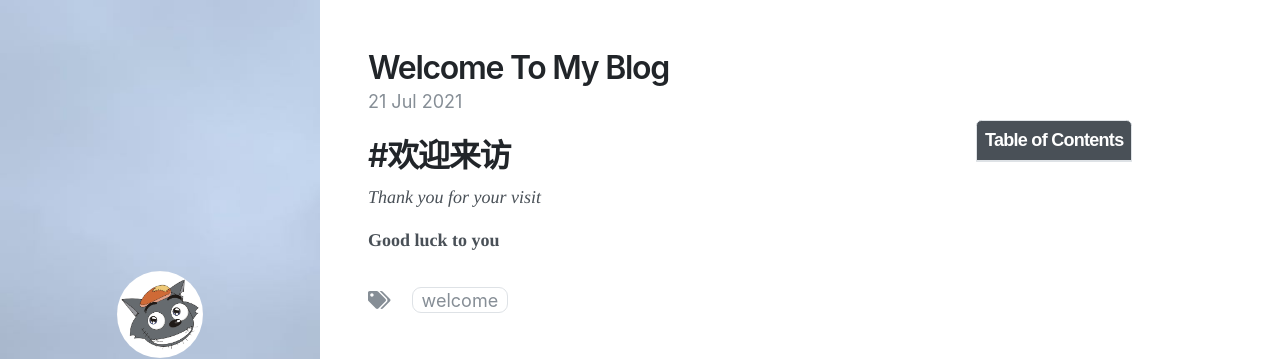
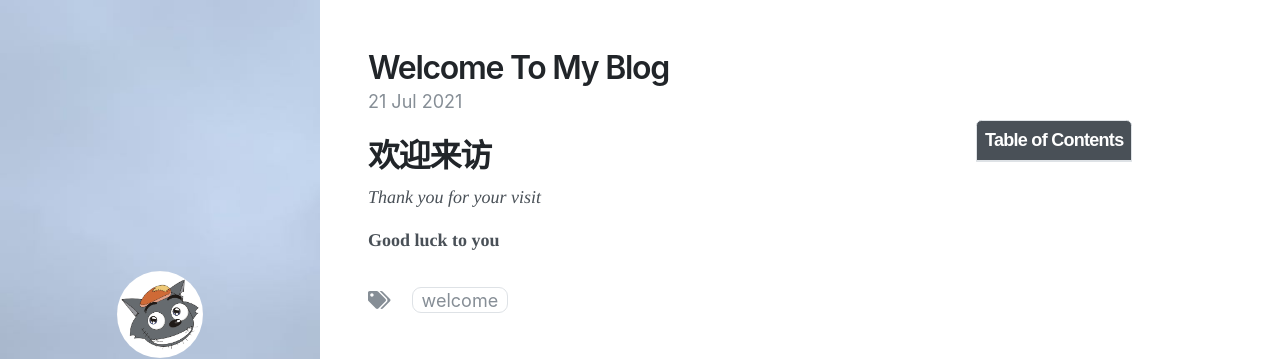
Before and after one commit to Chris-R-U/Chris-R-U.github.io, a Jekyll site: the page built from _posts/2021-07-13-Welcome.md, in a window 1280 px wide. Shown: the top 359 px of the page. Built offline with Jekyll 4.4.1, drawn with Linux system fonts in a browser that asks for light colours; nearby versions of some CDN libraries.

```diff
--- a/_posts/2021-07-13-Welcome.md
+++ b/_posts/2021-07-13-Welcome.md
@@ -5,7 +5,7 @@ date: 2021-07-21
 tags: Welcome
 toc: true
 ---
-# #欢迎来访
+# 欢迎来访
 
 *Thank you for your visit*
 
```
